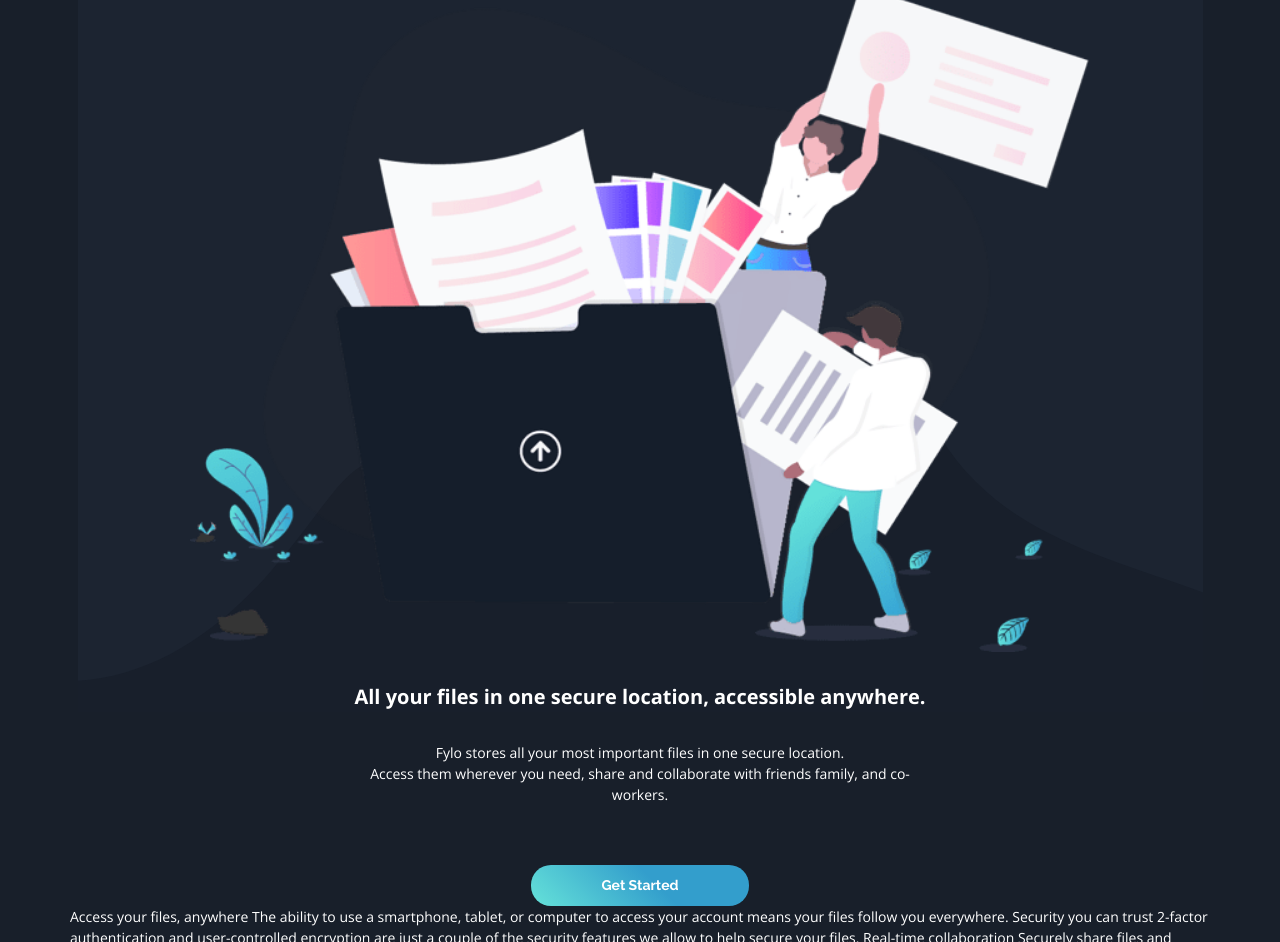
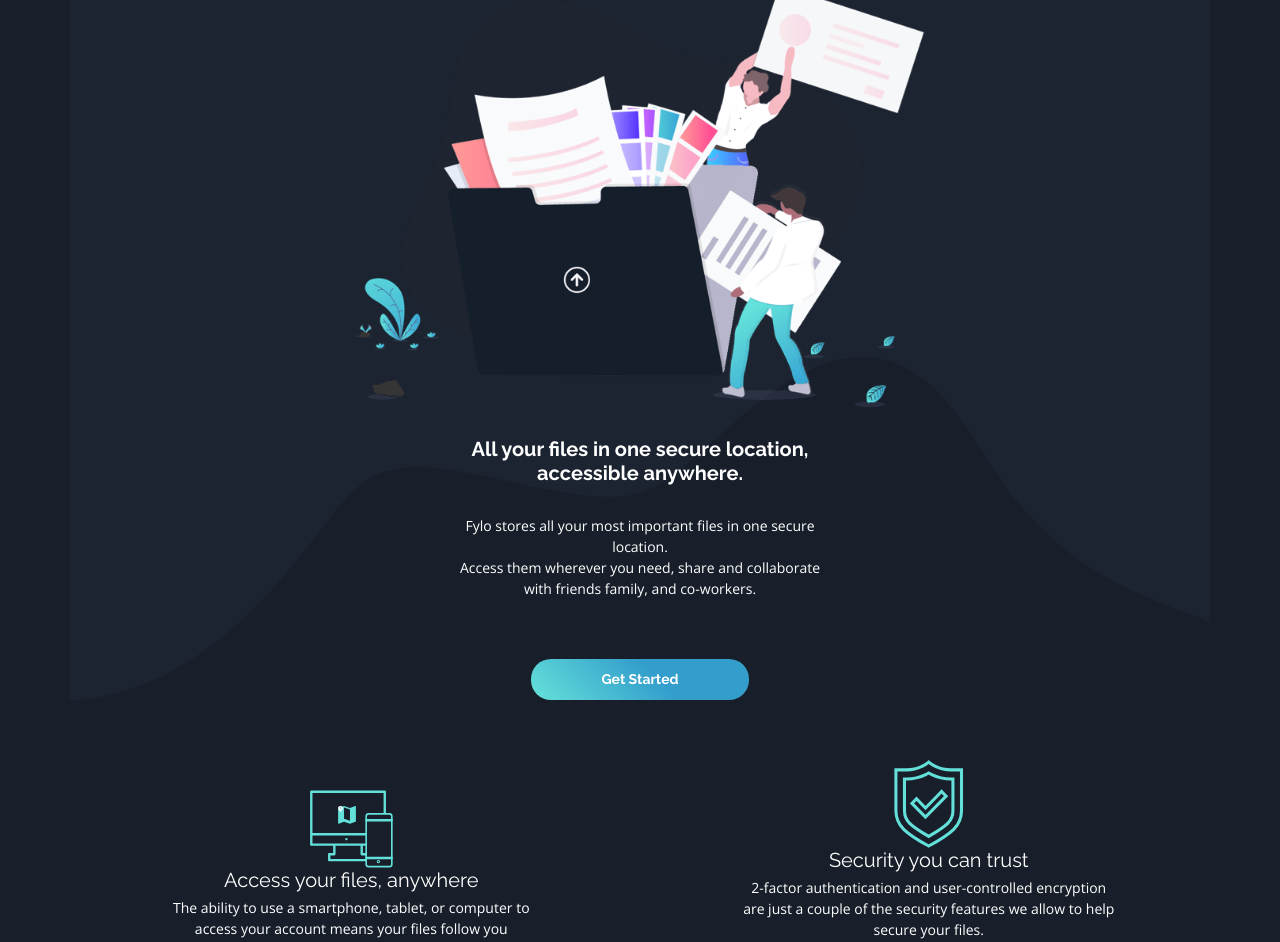
Before and after one commit to Koyun92/flyo-landing, a website: page index.html in a window 1280 px wide. Shown: the part 72-1014 px from the top of the page. Drawn offline with nearby package versions, Linux system fonts and the light colour scheme.

Commit message:
second section added

```diff
--- a/index.html
+++ b/index.html
@@ -32,38 +32,52 @@
 </header>
 
 
-<main class="main">
-    <article class=" text-center  w-100 cta-card container" >
+<main class="main container g-0">
+    <article class=" text-center  w-100 cta-card container g-0" >
         <div class="cta-card__box col">
-        <img src="./dist/img/illustration-intro.png" class="mw-75 cta-card__img g-0" alt="">
-        <p class="cta-card__heading m-auto mt-5 my-5 ">All your files in one secure   location, accessible anywhere.</p>
+        <img src="./dist/img/illustration-intro.png" class="mw-100 cta-card__img col col-sm-10 col-md-8 col-lg-6 g-0" alt="">
+        <h1  class="cta-card__heading m-auto mt-5 my-5 col-10 col-md-6 col-lg-4">All your files in one secure   location, accessible anywhere.</h1>
     </div>
 
-         <p class="cta-card__text  m-auto mt-5 my-5 col-md-6">  Fylo stores all your most important files in one secure location. <br> Access them wherever
+         <p class="cta-card__text  m-auto mt-5 my-5 col-10 col-md-6 col-lg-4">  Fylo stores all your most important files in one secure location. <br> Access them wherever
         you need, share and collaborate with friends family, and co-workers.</p>
 
-        <button class="button mt-5"> Get Started</button>
+        <button class="button m-5"> Get Started</button>
 
     </article>
-    Access your files, anywhere
 
-    The ability to use a smartphone, tablet, or computer to access your account means your
-    files follow you everywhere.
+    <article class="features row mt-5 text-center ">
+        <section  class="feature__box col-12 col-md-6 my-5 "><img src="../dist/img/icon-access-anywhere.svg" alt="" class="feature__img "><h2>Access your files, anywhere</h2>
+            <p class="col-md-8 m-auto">   The ability to use a smartphone, tablet, or computer to access your account means your
+            files follow you everywhere.</p></section>
+        <section  class="feature__box col-12 col-md-6 "><img src="../dist/img/icon-security.svg" alt="" class="feature__img"><h2>    Security you can trust</h2><p class="col-md-8  m-auto">    2-factor authentication and user-controlled encryption are just a couple of the security
+            features we allow to help secure your files.</p></section>
+        <section  class="feature__box col-12 col-md-6"><img src="../dist/img/icon-collaboration.svg" alt="" class="feature__img"><h2>Real-time collaboration</h2><p class="col-md-8 m-auto "> Securely share files and folders with friends, family and colleagues for live collaboration.
+            No email attachments required.
+        </p></section>
+        <section class="feature__box col-12 col-md-6"><img src="../dist/img/icon-any-file.svg" alt="" class="feature__img"><h2> Store any type of file</h2><p class="col-md-8 m-auto ">
+            Whether you're sharing holidays photos or work documents, Fylo has you covered allowing for all
+            file types to be securely stored and shared.
+        </p></section>
 
-    Security you can trust
+    </article>
+    <article >
+        <img src="" alt="">
+        <section></section>
+    </article>
 
-    2-factor authentication and user-controlled encryption are just a couple of the security
-    features we allow to help secure your files.
 
-    Real-time collaboration
 
-    Securely share files and folders with friends, family and colleagues for live collaboration.
-    No email attachments required.
 
-    Store any type of file
 
-    Whether you're sharing holidays photos or work documents, Fylo has you covered allowing for all
-    file types to be securely stored and shared.
+
+
+
+
+
+
+
+
 
     Stay productive, wherever you are
 
--- a/src/sass/main.scss
+++ b/src/sass/main.scss
@@ -40,41 +40,85 @@
     background-color:  $dark-blue-intro;
     background-image: url(../img/bg-curvy-mobile.svg);
     background-repeat: no-repeat;
-    background-size: 100% 50%;
+    background-size: 100% 40%;
     background-position: 100% 100%;
 
 
 
    }
    &__img{
-      width: 80%;
+
 }
 
     &__heading{
 
         font-weight: 700;
         font-size: 2rem;
-        width: 80%;
-    }
-    &__text{
 
     }
+
 }
 
+@media (min-width:400px){
+    .cta-card{
+        &__box{
+
+         background-size: 100% 40%;
+         background-position: 100% 120%;
+
+
+
+        }
+}
 @media (min-width:576px){
+    .cta-card{
+        background-color:  $dark-blue-intro;
+        background-image: url(../img/bg-curvy-desktop.svg);
+        background-repeat: no-repeat;
+        background-size: 100% 50%;
+        background-position: 100% 100%;
 
+
+        &__box{
+
+         background-image: none;
+         background-color: transparent;
+
+
+
+        }
 }
 
 @media (min-width:768px){
     .navi{
         &__list{
             width: 50%;
-            list-style-type: none;
+
         }
-        &__link{
 
-            text-decoration: none;
-            color:#fff;
+    }
+
+
+}
+@media (min-width:992px){
+    .navi{
+        &__list{
+            width: 30%;
+
         }
+
     }
+
+}}
+
+
+@media  (min-width:1200px){
+.cta-card{
+    background-color:  $dark-blue-intro;
+    background-image: url(../img/bg-curvy-desktop.svg);
+    background-repeat: no-repeat;
+    background-size: 100% 50%;
+    background-position: 100% 100%;
 }
+}
+}
```
Also changed, not shown: dist/css/main.min.css, 1 other file.
